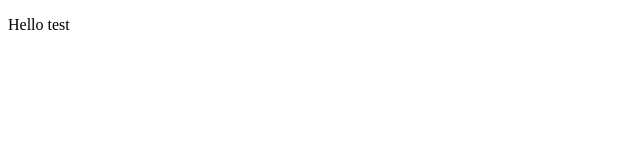
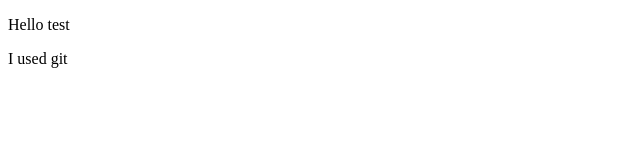
Before and after one commit to Anarkina/test_first, a plain HTML site: page index.html in a window 1280 px wide. Shown: the full height of the page, 0-640 px from the left. Drawn offline with Linux system fonts and the light colour scheme.

Commit message:
Second commit

```diff
--- a/index.html
+++ b/index.html
@@ -7,5 +7,6 @@
 </head>
 <body>
     <p>Hello test</p>
+    <p>I used git </p>
 </body>
 </html>
```
